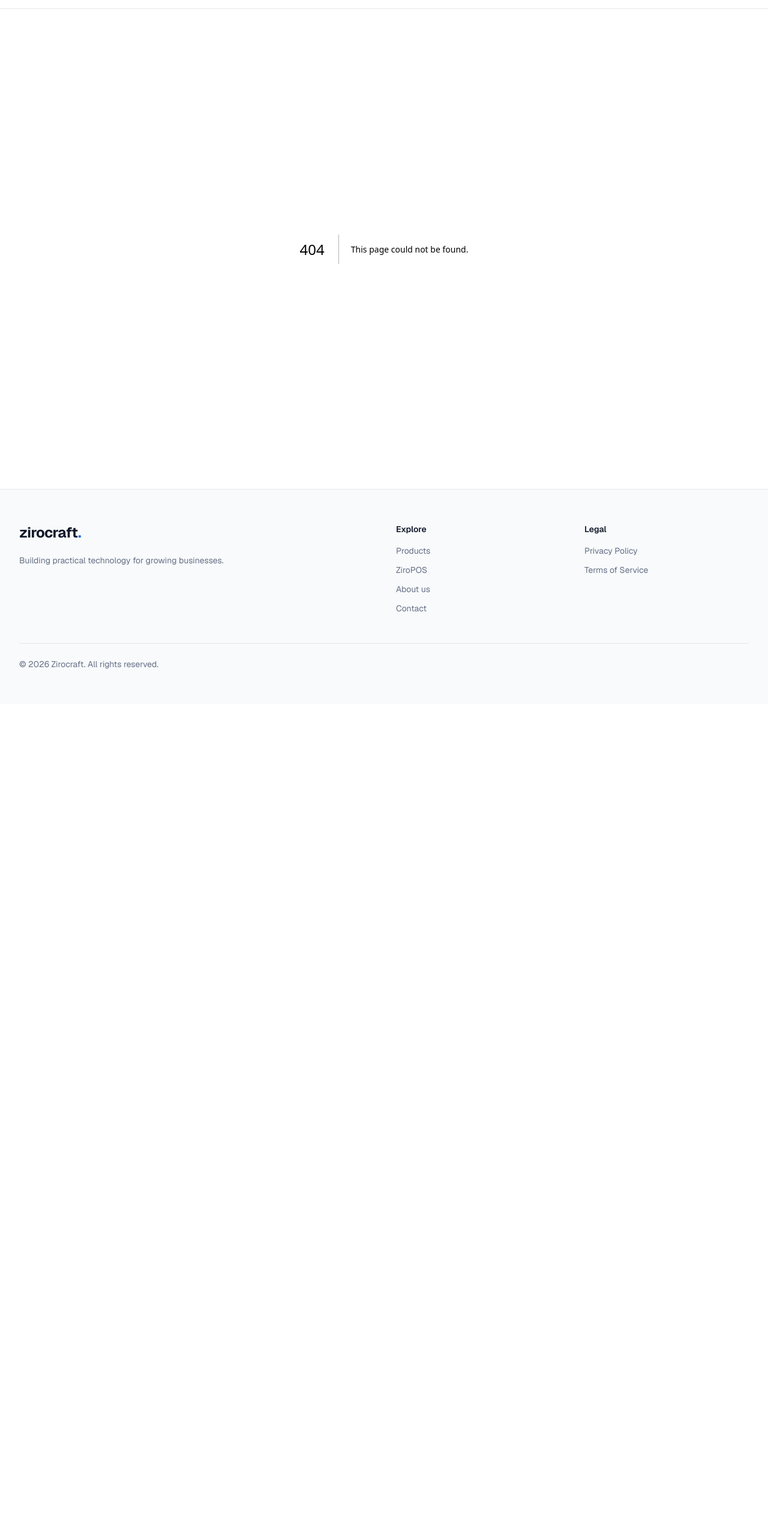
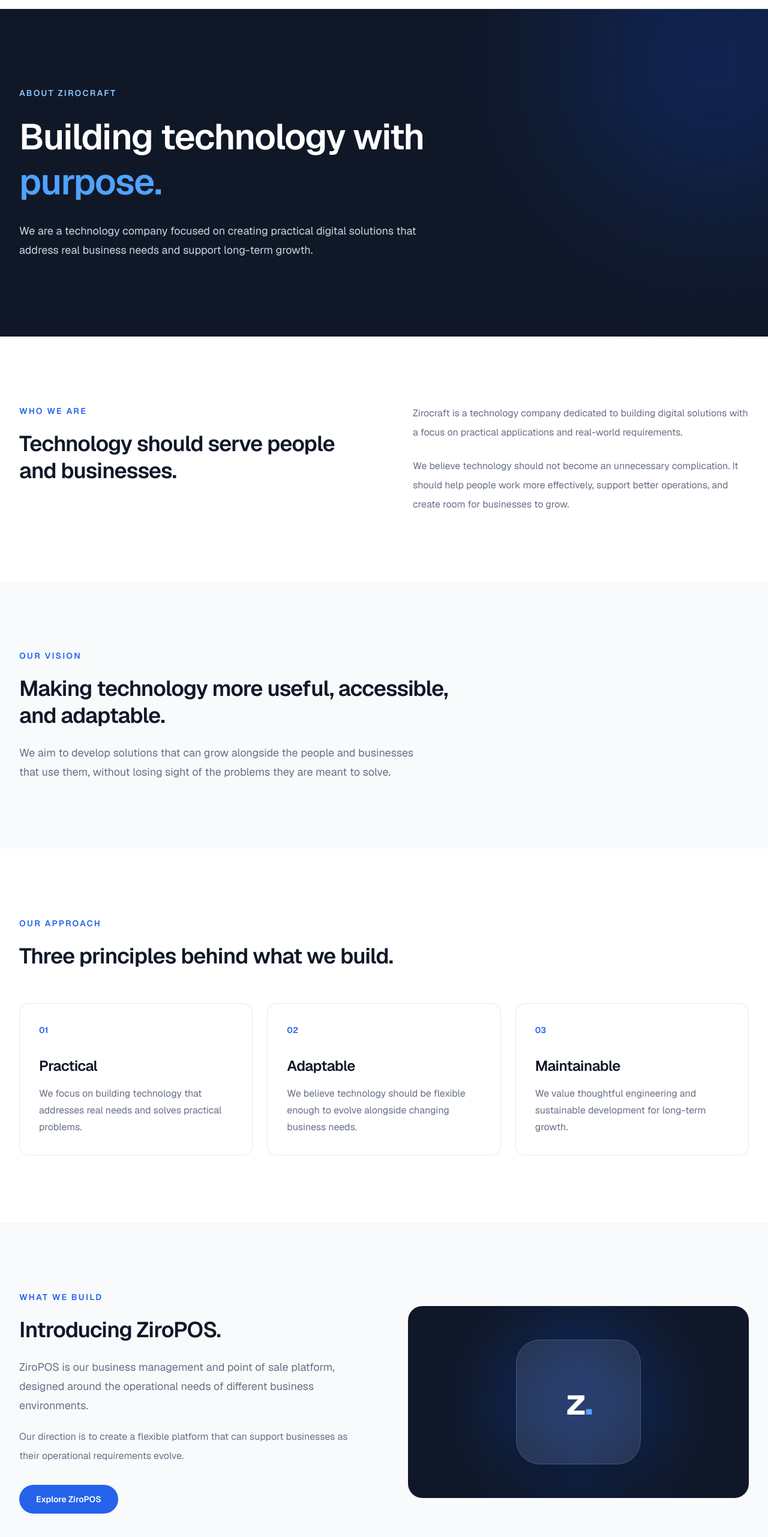
Before and after one commit to Youuzzi/Zirocraft-Official-Website, a Next.js app: page /about in a window 1280 px wide. Before the commit this address had no page. Shown: the part 58-2620 px from the top of the page at 60% size. Before the commit the page ends 1231 px from the top, so only its background shows below. Built offline with nearby package versions, Linux system fonts and the light colour scheme.

Commit message:
feat(about): add about page component and views

```diff
--- /dev/null
+++ b/src/app/about/page.tsx
@@ -0,0 +1,229 @@
+import Link from "next/link";
+import type { Metadata } from "next";
+
+export const metadata: Metadata = {
+  title: "About Us",
+  description:
+    "Learn about Zirocraft, a technology company building practical digital solutions for growing businesses.",
+};
+
+const principles = [
+  {
+    number: "01",
+    title: "Practical",
+    description:
+      "We focus on building technology that addresses real needs and solves practical problems.",
+  },
+  {
+    number: "02",
+    title: "Adaptable",
+    description:
+      "We believe technology should be flexible enough to evolve alongside changing business needs.",
+  },
+  {
+    number: "03",
+    title: "Maintainable",
+    description:
+      "We value thoughtful engineering and sustainable development for long-term growth.",
+  },
+];
+
+export default function AboutPage() {
+  return (
+    <>
+      {/* About Hero */}
+      <section className="relative isolate overflow-hidden bg-[#101828] text-white">
+        <div
+          aria-hidden="true"
+          className="absolute inset-0 -z-10 opacity-20"
+          style={{
+            backgroundImage:
+              "linear-gradient(rgba(255,255,255,0.08) 1px, transparent 1px), linear-gradient(90deg, rgba(255,255,255,0.08) 1px, transparent 1px)",
+            backgroundSize: "64px 64px",
+          }}
+        />
+
+        <div
+          aria-hidden="true"
+          className="absolute -right-40 -top-40 -z-10 h-[500px] w-[500px] rounded-full bg-blue-600/20 blur-[120px]"
+        />
+
+        <div className="mx-auto max-w-7xl px-6 py-24 lg:px-8 lg:py-32">
+          <div className="max-w-3xl">
+            <span className="text-sm font-semibold tracking-[0.16em] text-blue-300 uppercase">
+              About Zirocraft
+            </span>
+
+            <h1 className="mt-6 text-4xl leading-tight font-semibold tracking-tight sm:text-5xl lg:text-6xl">
+              Building technology with{" "}
+              <span className="text-blue-400">purpose.</span>
+            </h1>
+
+            <p className="mt-7 max-w-2xl text-lg leading-8 text-slate-300">
+              We are a technology company focused on creating practical digital
+              solutions that address real business needs and support long-term
+              growth.
+            </p>
+          </div>
+        </div>
+      </section>
+
+      {/* Who We Are */}
+      <section className="bg-white py-24 sm:py-28">
+        <div className="mx-auto grid max-w-7xl gap-12 px-6 lg:grid-cols-2 lg:gap-24 lg:px-8">
+          <div>
+            <span className="text-sm font-semibold tracking-[0.16em] text-accent uppercase">
+              Who We Are
+            </span>
+
+            <h2 className="mt-5 max-w-xl text-3xl leading-tight font-semibold tracking-tight text-foreground sm:text-4xl">
+              Technology should serve people and businesses.
+            </h2>
+          </div>
+
+          <div className="space-y-6 text-base leading-8 text-muted">
+            <p>
+              Zirocraft is a technology company dedicated to building digital
+              solutions with a focus on practical applications and real-world
+              requirements.
+            </p>
+
+            <p>
+              We believe technology should not become an unnecessary
+              complication. It should help people work more effectively, support
+              better operations, and create room for businesses to grow.
+            </p>
+          </div>
+        </div>
+      </section>
+
+      {/* Our Vision */}
+      <section className="bg-surface py-24 sm:py-28">
+        <div className="mx-auto max-w-7xl px-6 lg:px-8">
+          <div className="max-w-3xl">
+            <span className="text-sm font-semibold tracking-[0.16em] text-accent uppercase">
+              Our Vision
+            </span>
+
+            <h2 className="mt-5 text-3xl leading-tight font-semibold tracking-tight text-foreground sm:text-4xl">
+              Making technology more useful, accessible, and adaptable.
+            </h2>
+
+            <p className="mt-6 max-w-2xl text-lg leading-8 text-muted">
+              We aim to develop solutions that can grow alongside the people and
+              businesses that use them, without losing sight of the problems
+              they are meant to solve.
+            </p>
+          </div>
+        </div>
+      </section>
+
+      {/* Our Approach */}
+      <section className="bg-white py-24 sm:py-28">
+        <div className="mx-auto max-w-7xl px-6 lg:px-8">
+          <div className="max-w-2xl">
+            <span className="text-sm font-semibold tracking-[0.16em] text-accent uppercase">
+              Our Approach
+            </span>
+
+            <h2 className="mt-5 text-3xl leading-tight font-semibold tracking-tight text-foreground sm:text-4xl">
+              Three principles behind what we build.
+            </h2>
+          </div>
+
+          <div className="mt-14 grid gap-6 md:grid-cols-3">
+            {principles.map((principle) => (
+              <article
+                key={principle.number}
+                className="rounded-2xl border border-border bg-white p-8 transition-all duration-300 hover:-translate-y-1 hover:shadow-lg"
+              >
+                <span className="text-sm font-semibold text-accent">
+                  {principle.number}
+                </span>
+
+                <h3 className="mt-8 text-2xl font-semibold tracking-tight text-foreground">
+                  {principle.title}
+                </h3>
+
+                <p className="mt-4 leading-7 text-muted">
+                  {principle.description}
+                </p>
+              </article>
+            ))}
+          </div>
+        </div>
+      </section>
+
+      {/* Our Product */}
+      <section className="bg-surface py-24 sm:py-28">
+        <div className="mx-auto grid max-w-7xl items-center gap-12 px-6 lg:grid-cols-2 lg:gap-20 lg:px-8">
+          <div>
+            <span className="text-sm font-semibold tracking-[0.16em] text-accent uppercase">
+              What We Build
+            </span>
+
+            <h2 className="mt-5 text-3xl leading-tight font-semibold tracking-tight text-foreground sm:text-4xl">
+              Introducing ZiroPOS.
+            </h2>
+
+            <p className="mt-6 text-lg leading-8 text-muted">
+              ZiroPOS is our business management and point of sale platform,
+              designed around the operational needs of different business
+              environments.
+            </p>
+
+            <p className="mt-5 leading-8 text-muted">
+              Our direction is to create a flexible platform that can support
+              businesses as their operational requirements evolve.
+            </p>
+
+            <Link
+              href="/products/ziropos"
+              className="mt-8 inline-flex min-h-12 items-center justify-center rounded-full bg-accent px-7 text-sm font-semibold text-white transition-colors hover:bg-accent-hover"
+            >
+              Explore ZiroPOS
+            </Link>
+          </div>
+
+          <div
+            aria-hidden="true"
+            className="relative flex min-h-80 items-center justify-center overflow-hidden rounded-3xl bg-[#101828] p-8"
+          >
+            <div className="absolute h-64 w-64 rounded-full bg-blue-600/30 blur-3xl" />
+
+            <div className="relative flex h-52 w-52 items-center justify-center rounded-[2.5rem] border border-white/15 bg-white/10 shadow-2xl backdrop-blur-xl">
+              <span className="text-6xl font-bold tracking-tighter text-white">
+                z<span className="text-blue-400">.</span>
+              </span>
+            </div>
+          </div>
+        </div>
+      </section>
+
+      {/* Closing CTA */}
+      <section className="bg-white px-6 py-24 sm:py-28">
+        <div className="mx-auto max-w-5xl rounded-3xl bg-[#101828] px-8 py-16 text-center text-white sm:px-16 sm:py-20">
+          <span className="text-sm font-semibold tracking-[0.16em] text-blue-300 uppercase">
+            Let&apos;s Connect
+          </span>
+
+          <h2 className="mx-auto mt-5 max-w-3xl text-3xl leading-tight font-semibold tracking-tight sm:text-5xl">
+            Let&apos;s build something meaningful.
+          </h2>
+
+          <p className="mx-auto mt-6 max-w-xl leading-8 text-slate-300">
+            Have a question or want to learn more about Zirocraft? We would love
+            to hear from you.
+          </p>
+
+          <Link
+            href="/contact"
+            className="mt-9 inline-flex min-h-12 items-center justify-center rounded-full bg-blue-600 px-7 text-sm font-semibold text-white transition-colors hover:bg-blue-500"
+          >
+            Contact Zirocraft
+          </Link>
+        </div>
+      </section>
+    </>
+  );
+}
```
